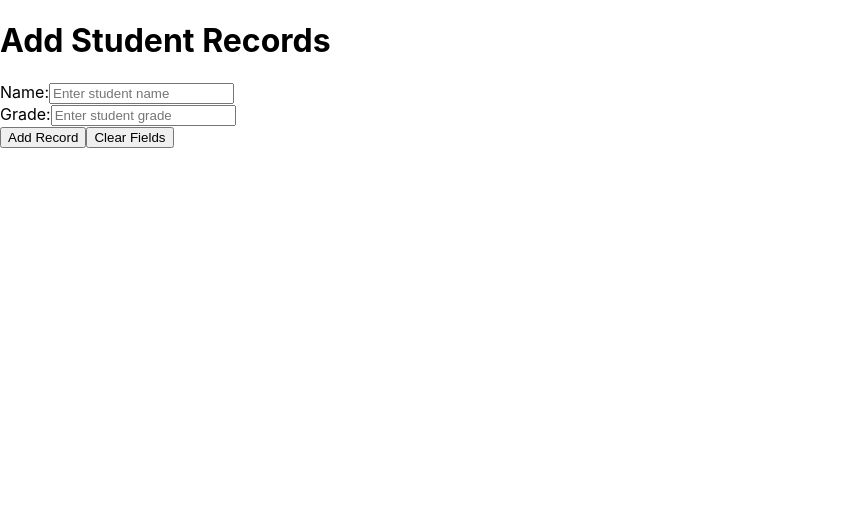
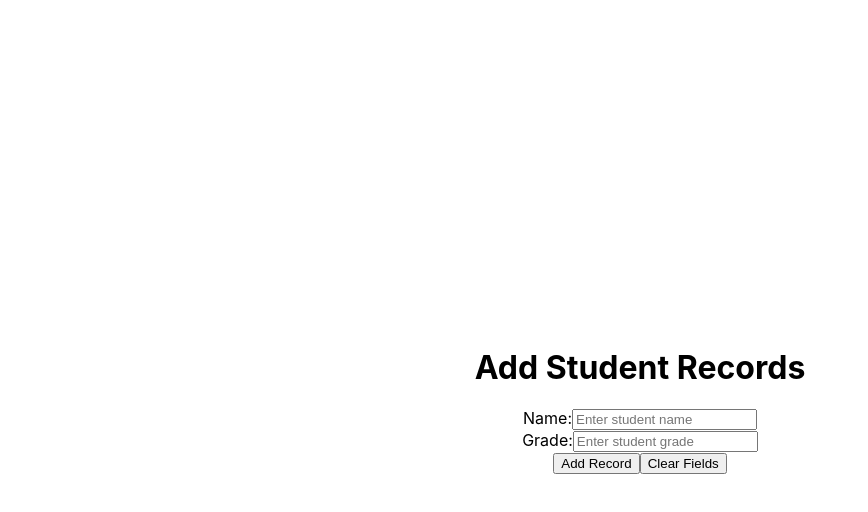
Before and after one commit to lovepreetrandhawa/StudentRecords, a React (Create React App) app: page / in a window 1280 px wide. Shown: the top 512 px of the page, without its empty margins (0-868 px from the left). Built offline with nearby package versions, Linux system fonts and the light colour scheme.

Commit message:
Update App.js

```diff
--- a/src/App.js
+++ b/src/App.js
@@ -24,8 +24,9 @@ const StudentRecords = () => {
   };
 
   return (
-    <div className="container">
-      <h1>Add Student Records</h1>
+    <div style={{ display: 'flex', flexDirection: 'column', alignItems: 'center', justifyContent: 'center', height: '100vh' }}>
+      <h1 style={{ textAlign: 'center' }}>Add Student Records</h1>
+      <div style={{ textAlign: 'center' }}>
         <label htmlFor="name">Name:</label>
         <input
           type="text"
@@ -35,9 +36,7 @@ const StudentRecords = () => {
           value={name}
           onChange={(e) => setName(e.target.value)}
         />
-
         <br />
-
         <label htmlFor="grade">Grade:</label>
         <input
           type="text"
@@ -47,13 +46,11 @@ const StudentRecords = () => {
           value={grade}
           onChange={(e) => setGrade(e.target.value)}
         />
-
         <br />
-
-      {error && <div className="error">{error}</div>}
-
+        {error && <div style={{ color: 'red' }}>{error}</div>}
         <button onClick={addRecord}>Add Record</button>
         <button onClick={clearFields}>Clear Fields</button>
+      </div>
     </div>
   );
 };
```
Lines whose indentation alone changed are shown as unchanged.
